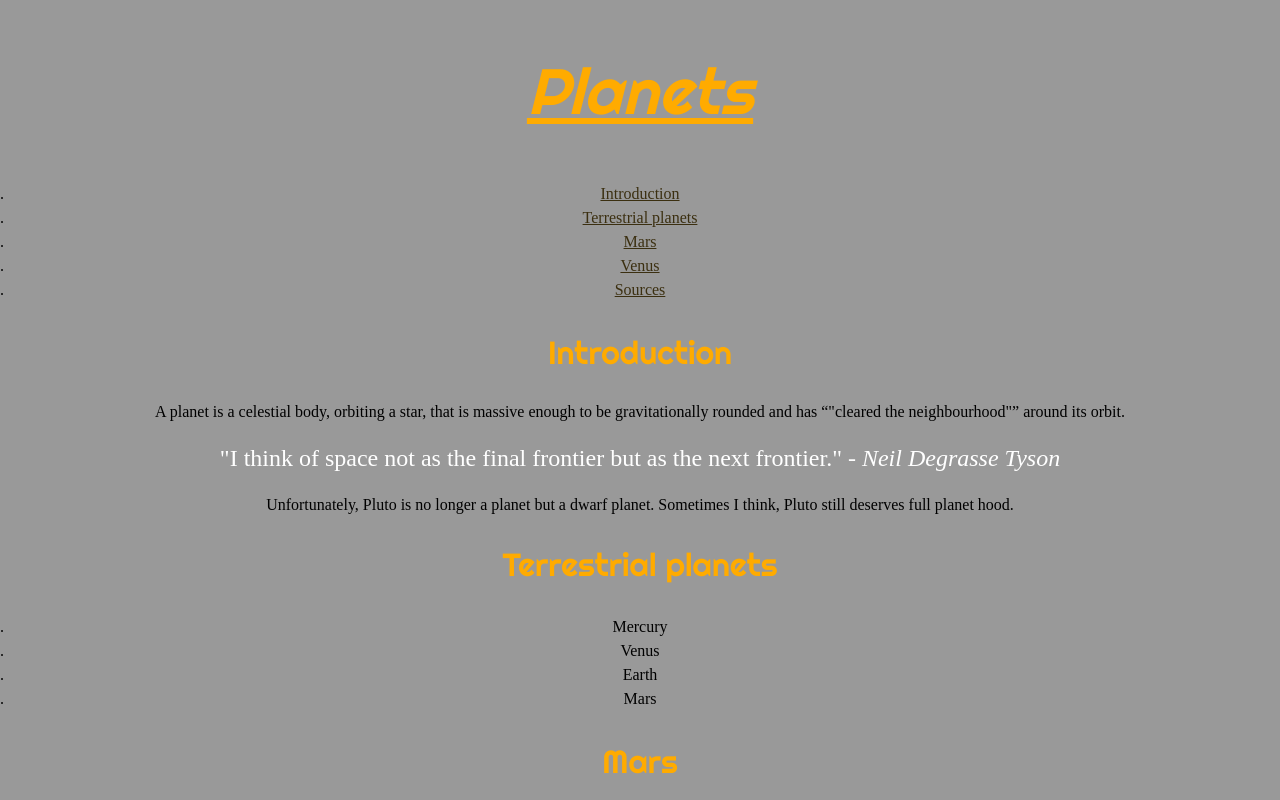
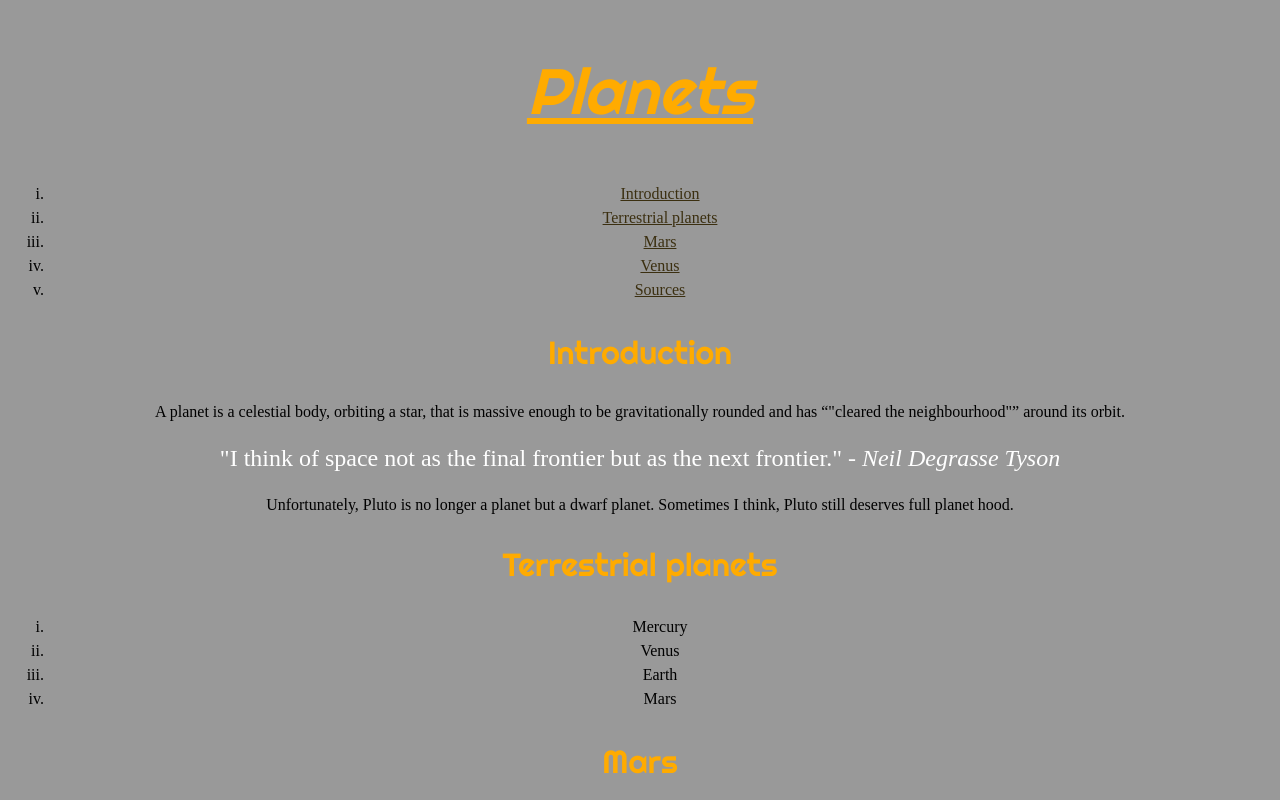
Before and after one commit to samzah/dsn1674-assignment-3, a plain HTML site: page index.html in a window 1280 px wide. Shown: the top 800 px of the page. Drawn offline with Linux system fonts and the light colour scheme; a web font is replaced by a local one.

Commit message:
Added roman numerals to lists

```diff
--- a/css/style.css
+++ b/css/style.css
@@ -25,15 +25,15 @@ h2{
 }
 
 ol {
-  list-style-type: lower-alpha;
-  padding: 0;
+  list-style-type: lower-roman;
+  padding: 1;
   line-height: 1.5;
   font-size: 1rem;
 }
 
-dl{
-  list-style-type: decimal;
-  padding: 0;
+nav {
+  list-style-type: none;
+  padding: 1;
 }
 
 blockquote{
```
Also changed, not shown: index.html (+3 -3 lines).
